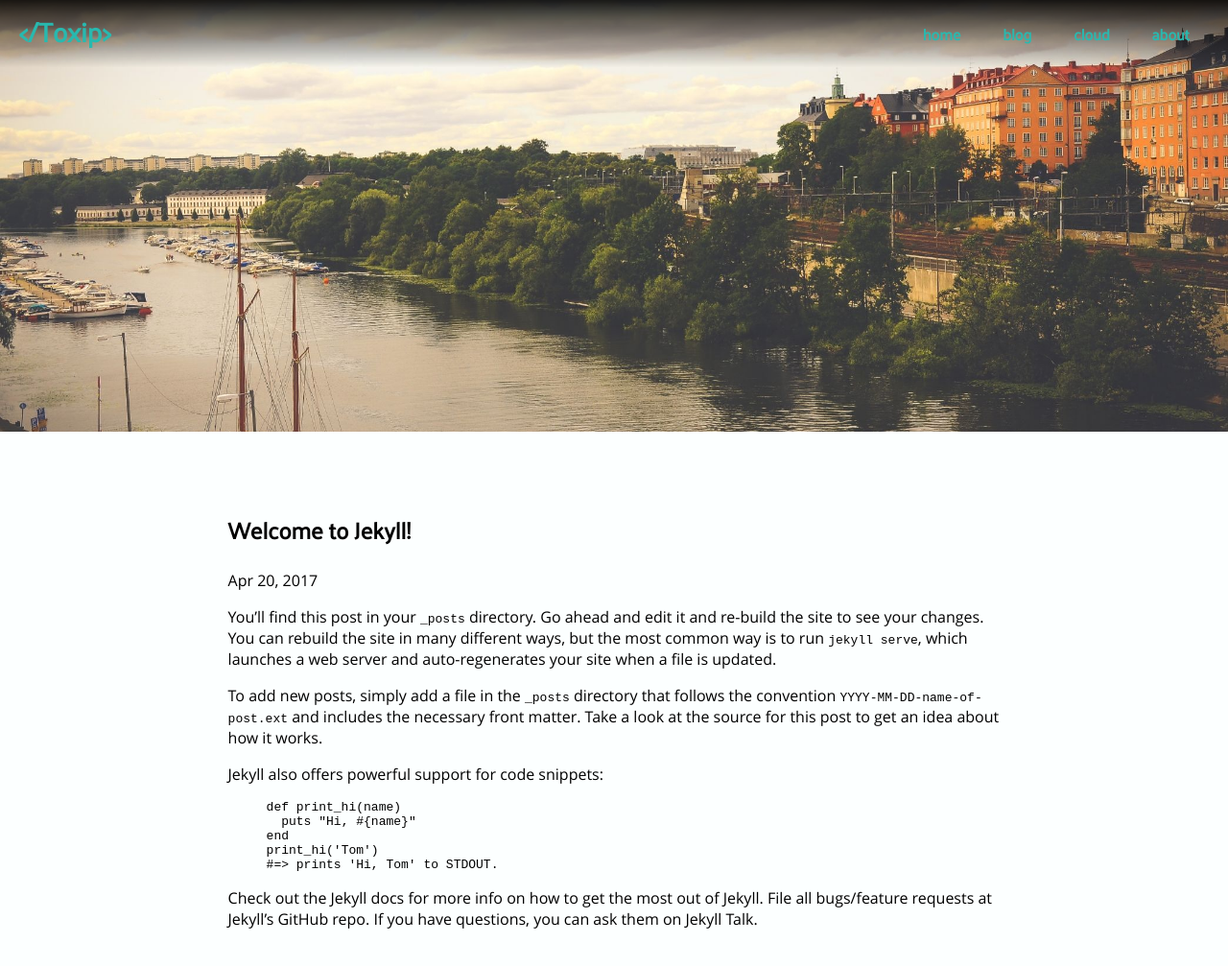
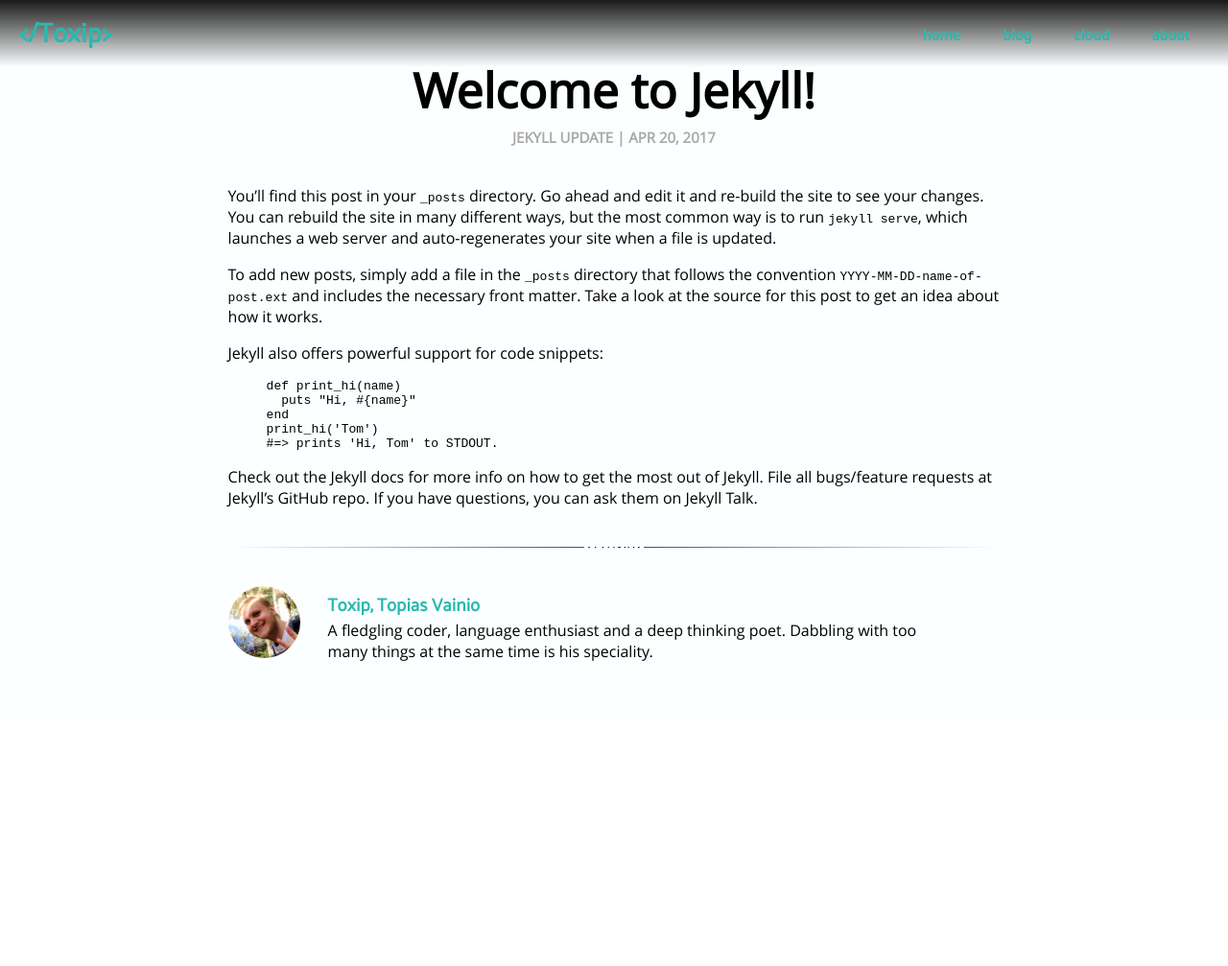
Before and after one commit to topiasv/toxip.net, a Jekyll site: the page built from _posts/2017-04-20-welcome-to-jekyll.markdown, in a window 1280 px wide and 1045 px high. Shown: the top 1007 px of the window at 96% size. Built offline with Jekyll 4.4.1, drawn with Linux system fonts in a browser that asks for light colours; nearby versions of some CDN libraries.

Commit message:
Improve posts layout

```diff
--- a/_config.yml
+++ b/_config.yml
@@ -1,10 +1,8 @@
 title: Toxip
 author: Toxip, Topias Vainio
+bio: A fledgling coder, language enthusiast and a deep thinking poet. Dabbling
+  with too many things at the same time is his speciality.
 email: toxip@toxip.net
-description: >
-  Hello I'm toxip, my real name is Topias Vainio. This is my homepage.
-  Here you can find information about me, what I do and some services I host.
-  Enjoy your stay and I hope you like what you see.
 baseurl: "/"
 url: "http://toxip.net"
 twitter_username: kyuu9sha
--- a/_layouts/post.html
+++ b/_layouts/post.html
@@ -5,19 +5,29 @@ layout: toxip
 
   <header class="post-header">
     <h1 class="post-title" itemprop="name headline">{{ page.title | escape }}</h1>
-    <p class="post-meta">
-      <time datetime="{{ page.date | date_to_xmlschema }}" itemprop="datePublished">
-        {% assign date_format = site.minima.date_format | default: "%b %-d, %Y" %}
-        {{ page.date | date: date_format }}
-      </time>
-      {% if page.author %}
-        • <span itemprop="author" itemscope itemtype="http://schema.org/Person"><span itemprop="name">{{ page.author }}</span></span>
-      {% endif %}</p>
+    <div class="post-meta">
+      <span class="post-category">{% for category in page.categories %}{{ category }} {% endfor %}</span> | <span itemprop="datePublished">{{ page.date | date: "%b %-d, %Y" }}</span>
+    </div>
   </header>
 
   <div class="post-content" itemprop="articleBody">
     {{ content }}
   </div>
+  <hr class="toxip-style" />
+  <footer>
+    <div class="post-tags">
+      {% for tag in post.tags %}
+         <span class="post-tag">#{{ tag }}</span>
+      {% endfor %}
+    </div>
+    <div class="post-author-container">
+       <a class="post-avatar-link" href="{{ site.url }}{{ site.baseurl }}author"><img class="post-avatar" src="/img/avatar.jpg"/></a>
+       <div class="post-author-info">
+         <a class="post-author" itemprop="author" itemscope itemtype="http://schema.org/Person" href="{{ site.url }}{{ site.baseurl }}author"><h3>{{ site.author }}</h3></a>
+         <p class="post-author-bio">{{ site.bio }}</p>
+       </div>
+    </div>
+  </footer>
 
   {% if site.disqus.shortname %}
     {% include disqus_comments.html %}
--- a/_layouts/toxip.html
+++ b/_layouts/toxip.html
@@ -3,7 +3,6 @@
   {% include head.html %}
   <body>
     {% include nav.html %}
-    {% include header.html %}
     <div class="content-background">
       <div class="content">
         {{ content }}
--- a/css/main.css
+++ b/css/main.css
@@ -280,7 +280,7 @@ html:not(.can-touch) #nav a:hover {
 }
 
 .post-card-author {
-  color: #28b9af
+  color: #28b9af;
 }
 
 .post-card-date {
@@ -292,7 +292,82 @@ html:not(.can-touch) #nav a:hover {
   padding: 20px;
 }
 
+.post-title {
+  text-align: center;
+  margin: 0 0 5px;
+  font-size: 50px;
+  font-family: 'Open Sans', sans-serif;
+}
+
+.post-meta {
+  text-align: center;
+  color: #AAAAAA;
+  font-family: 'Open Sans', sans-serif;
+  text-transform: uppercase;
+  font-weight: bold;
+  font-size: 15px;
+  margin-bottom: 40px;
+}
+
+.post-avatar-link {
+  display: inline-block;
+  height: 100%;
+  vertical-align: middle;
+}
+
+.post-avatar {
+  border-radius: 100%;
+  width: 75px;
+  height: 75px;
+  margin-right: 5px;
+}
+
+.post-author-info {
+  display: inline-block;
+  height: 100%;
+  width: 80%;
+  vertical-align: middle;
+}
+
+.post-author h3 {
+  float: left;
+  margin: 0 0 0 20px;
+  color: #28b9af;
+}
+
+.post-author-bio {
+  float: left;
+  width: 100%;
+  margin: 0 20px 0 20px;
+}
+
+hr.toxip-style {
+  border: 0;
+  height: 1px;
+  background-image: linear-gradient(to right,
+    rgba(0, 0, 0, 0),
+    rgba(0, 0, 0, 0.75),
+    rgba(0, 0, 0, 0));
+  text-align: center;
+  margin: 40px 0;
+}
+
+hr.toxip-style:after {
+  font-family: 'Palanquin', sans-serif;
+  content: "</Toxip>";
+  display: inline-block;
+  position: relative;
+  top: -1em;
+  font-size: 1em;
+  padding: 0 0.25em;
+  background: white;
+}
+
 @media screen and (max-width: 800px) {
+  .post-title {
+    font-size: 40px;
+  }
+
   .header {
     background-repeat: no-repeat;
     background-position: 100% 50%;
@@ -313,6 +388,10 @@ html:not(.can-touch) #nav a:hover {
 }
 
 @media screen and (max-width: 600px) {
+  .post-title {
+    font-size: 30px;
+  }
+
   .header {
     background-repeat: no-repeat;
     background-position: 100% 50%;
@@ -457,7 +536,7 @@ html:not(.can-touch) #nav a:hover {
 
 }
 
-@media screen and (max-width: 490px) {
+@media screen and (max-width: 500px) {
   .site-logo {
     margin: 0;
     padding: 7px 0 0 15px;
@@ -475,6 +554,10 @@ html:not(.can-touch) #nav a:hover {
 }
 
 @media screen and (max-width: 400px) {
+  .post-title {
+    font-size: 25px;
+  }
+
   .post-card-image {
     height: 190px;
   }
```
